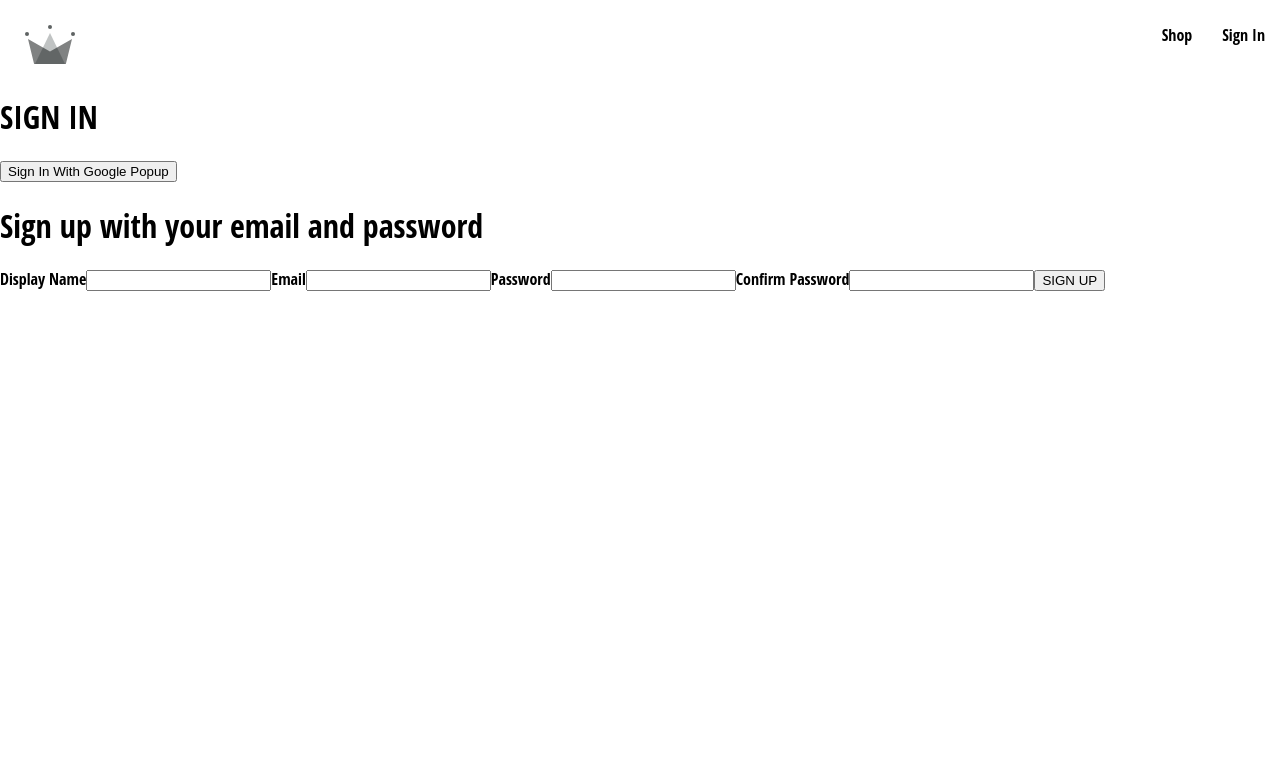
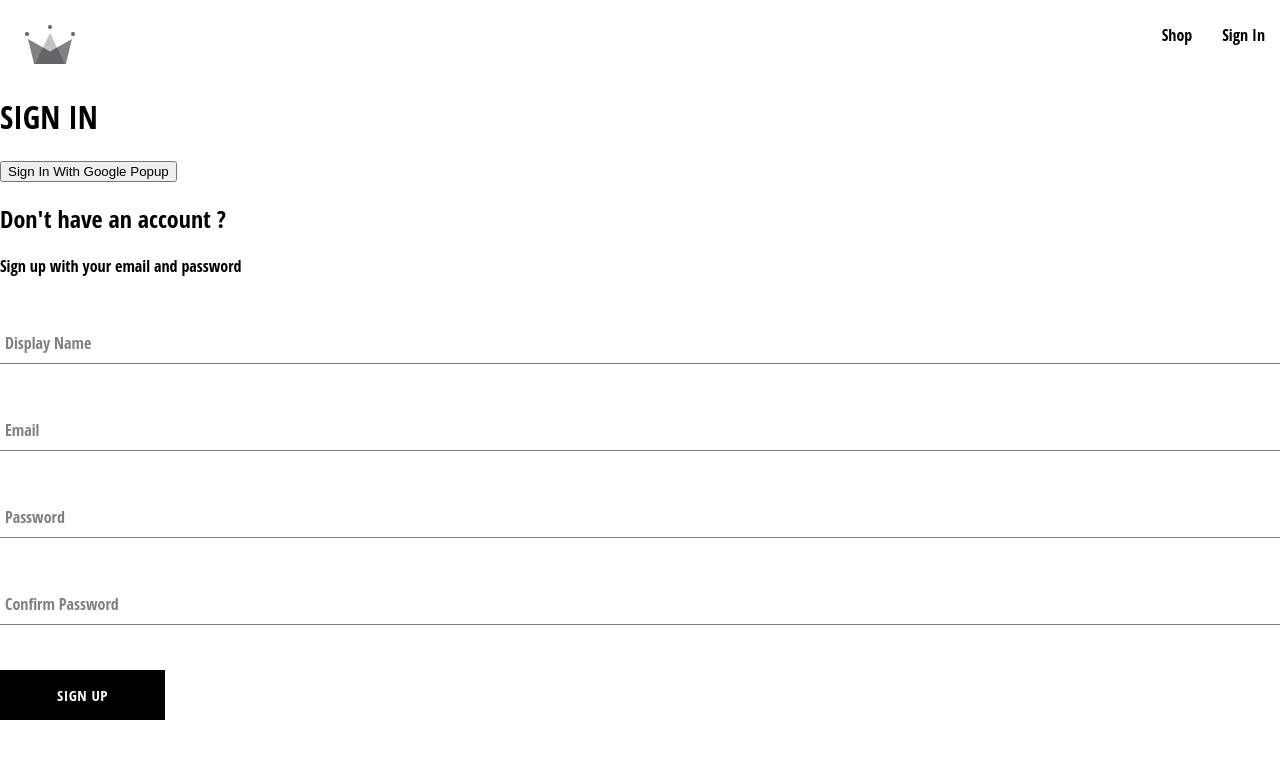
Before and after one commit to otonye7/CapStone, a React (Create React App) app: page /sign-in in a window 1280 px wide. Shown: the top 758 px of the page. Built offline with nearby package versions, Linux system fonts and the light colour scheme.

Commit message:
first commit[A

```diff
--- /dev/null
+++ b/src/components/button/button.component.jsx
@@ -0,0 +1,17 @@
+import React from 'react';
+import './button.styles.scss';
+
+const BUTTON_TYPE_CLASSES = {
+    google: "google-sign-in",
+    inverted: 'inverted'
+}
+
+const Button = ({ children, buttonType, ...otherProps }) => {
+    return(
+        <button className={`button-container ${BUTTON_TYPE_CLASSES}`} {...otherProps}>
+            {children}
+        </button>
+    )
+}
+
+export default Button;
--- /dev/null
+++ b/src/components/button/button.styles.scss
@@ -0,0 +1,46 @@
+.button-container {
+    min-width: 165px;
+    width: auto;
+    height: 50px;
+    letter-spacing: 0.5px;
+    line-height: 50px;
+    padding: 0 35px 0 35px;
+    font-size: 15px;
+    background-color: black;
+    color: white;
+    text-transform: uppercase;
+    font-family: 'Open Sans Condensed';
+    font-weight: bolder;
+    border: none;
+    cursor: pointer;
+    display: flex;
+    justify-content: center;
+
+    &:hover {
+      background-color: white;
+      color: black;
+      border: 1px solid black;
+    }
+
+    &.google-sign-in {
+      background-color: #4285f4;
+      color: white;
+
+      &:hover {
+        background-color: #357ae8;
+        border: none;
+      }
+    }
+
+    &.inverted {
+      background-color: white;
+      color: black;
+      border: 1px solid black;
+
+      &:hover {
+        background-color: black;
+        color: white;
+        border: none;
+      }
+    }
+  }
--- /dev/null
+++ b/src/components/form-inputs/form-inputs.component.jsx
@@ -0,0 +1,16 @@
+import './form-inputs.styles.scss';
+
+const FormInput = ({ label, ...otherProps }) => {
+    return(
+        <div className="group">
+            <input className="form-input" {...otherProps} />
+            {
+                label && (
+                  <label className={`${otherProps.value.length ? 'shrink' : null} form-input-label`}>{label}</label>
+                )
+            }
+        </div>
+    )
+}
+
+export default FormInput
--- /dev/null
+++ b/src/components/form-inputs/form-inputs.styles.scss
@@ -0,0 +1,54 @@
+$sub-color: grey;
+$main-color: black;
+
+@mixin shrinkLabel {
+  top: -14px;
+  font-size: 12px;
+  color: $main-color;
+}
+
+.group {
+  position: relative;
+  margin: 45px 0;
+
+  .form-input {
+    background: none;
+    background-color: white;
+    color: $sub-color;
+    font-size: 18px;
+    padding: 10px 10px 10px 5px;
+    display: block;
+    width: 100%;
+    border: none;
+    border-radius: 0;
+    border-bottom: 1px solid $sub-color;
+    margin: 25px 0;
+
+    &:focus {
+      outline: none;
+    }
+
+    &:focus ~ .form-input-label {
+      @include shrinkLabel();
+    }
+  }
+
+  input[type='password'] {
+    letter-spacing: 0.3em;
+  }
+
+  .form-input-label {
+    color: $sub-color;
+    font-size: 16px;
+    font-weight: normal;
+    position: absolute;
+    pointer-events: none;
+    left: 5px;
+    top: 10px;
+    transition: 300ms ease all;
+
+    &.shrink {
+      @include shrinkLabel();
+    }
+  }
+}
--- a/src/components/sign-up/sign-up.component.jsx
+++ b/src/components/sign-up/sign-up.component.jsx
@@ -1,5 +1,8 @@
 import { useState } from 'react';
+import Button from '../button/button.component';
 import { createAuthUserWithEmailAndPassword, createUserDocumentFromAuth } from '../../utils/firebase/firebase.utils';
+import FormInput from '../form-inputs/form-inputs.component';
+import './sign-up.styles.scss';
 
 const defaultFormFields = {
     displayName: '',
@@ -40,20 +43,18 @@
 
     return(
         <div>
-            <h1>Sign up with your email and password</h1>
+            <h2>Don't have an account ? </h2>
+            <span>Sign up with your email and password</span>
             <form onSubmit={submitHandler}>
-                <label>Display Name</label>
-                <input type="text" onChange={handleChange} name='displayName' value={displayName} required/>
+                <FormInput label="Display Name" type="text" onChange={handleChange} name='displayName' value={displayName} required/>
 
-                <label>Email</label>
-                <input type="email" onChange={handleChange} name='email' value={email} required/>
+                <FormInput label="Email" type="email" onChange={handleChange} name='email' value={email} required/>
 
-                <label>Password</label>
-                <input type="password" onChange={handleChange} name='password' value={password} required/>
+                <FormInput label="Password" type="password" onChange={handleChange} name='password' value={password} required/>
 
-                <label>Confirm Password</label>
-                <input type="password" onChange={handleChange} name='confirmPassword' value={confirmPassword} required/>
-                <button type="submit">SIGN UP</button>
+                <FormInput label="Confirm Password" type="password" onChange={handleChange} name='confirmPassword' value={confirmPassword} required/>
+
+                <Button type="submit">SIGN UP</Button>
 
             </form>
         </div>
--- a/src/components/sign-up/sign-up.styles.scss
+++ b/src/components/sign-up/sign-up.styles.scss
@@ -0,0 +1,9 @@
+.sign-up-container {
+    display: flex;
+    flex-direction: column;
+    width: 380px;
+
+    h2 {
+        margin: 10px 0;
+    }
+}
```
